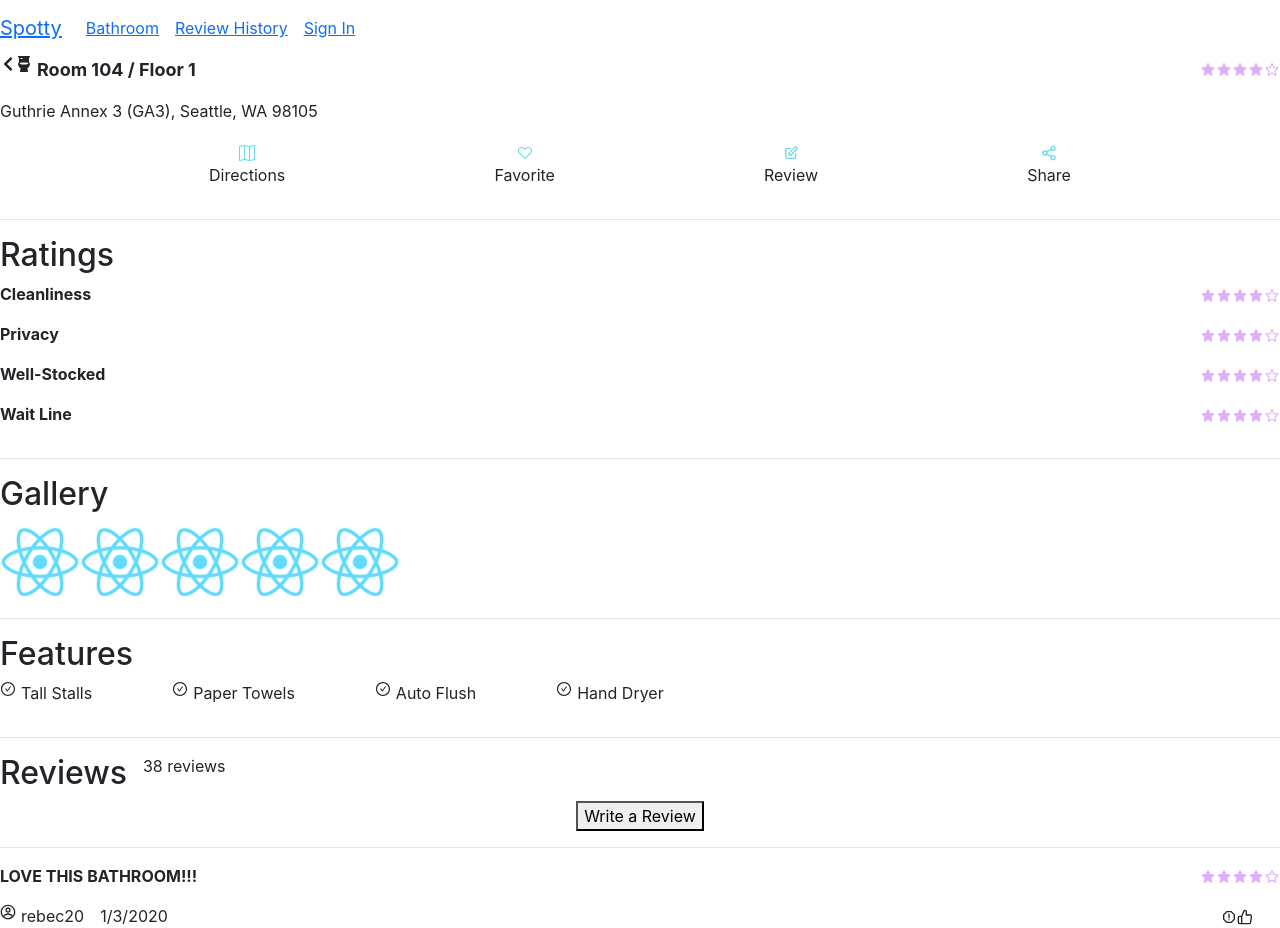
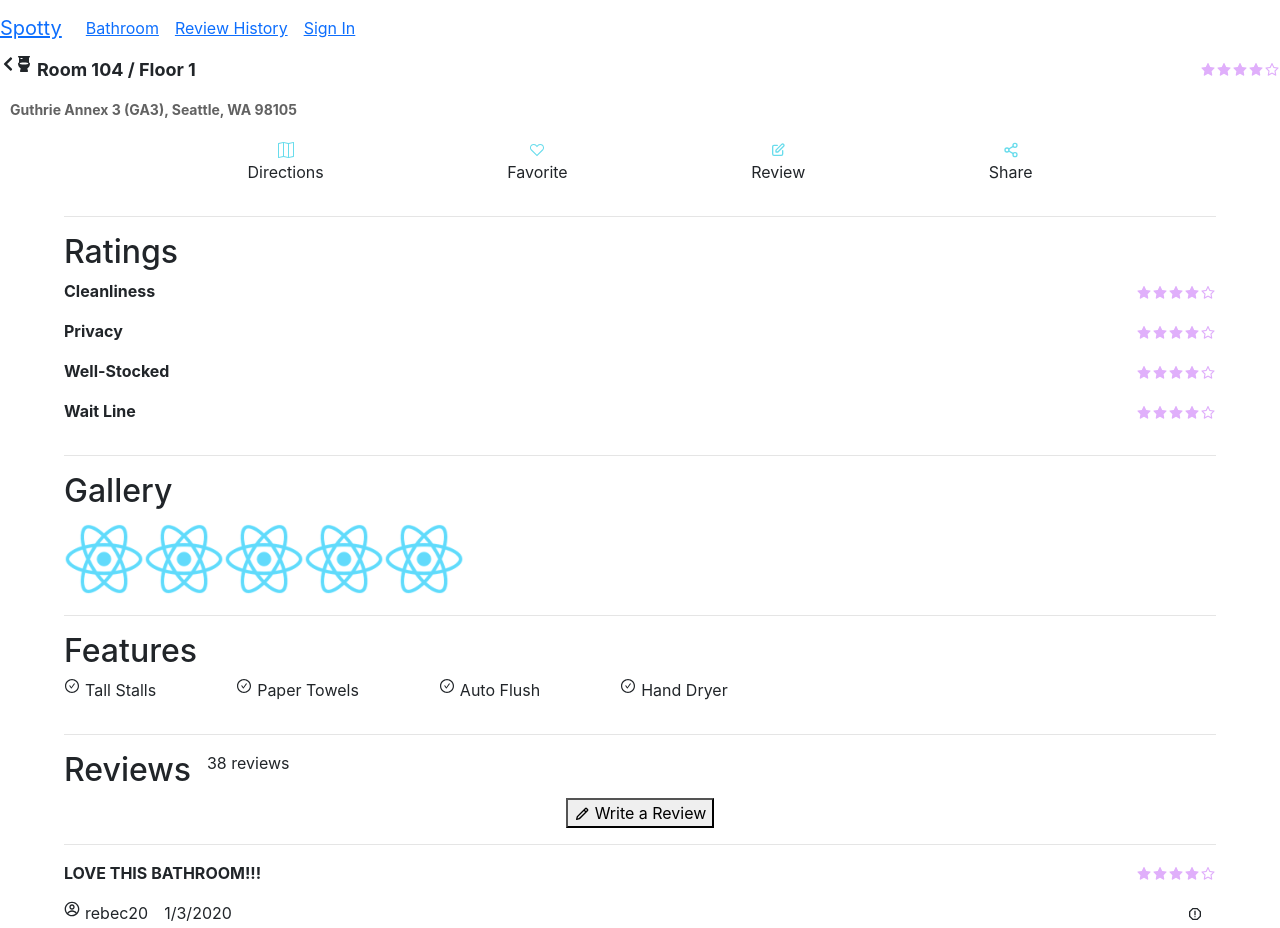
Before and after one commit to lisicase/vonia, a React (Create React App) app: page /bathroom in a window 1280 px wide. Shown: the top 928 px of the page. Built offline with nearby package versions, Linux system fonts and the light colour scheme.

Commit message:
updated styling

```diff
--- a/src/BathroomPage.js
+++ b/src/BathroomPage.js
@@ -3,6 +3,7 @@ import React from 'react';
 import { Component } from 'react';
 // Icons
 import { AiOutlineCheckCircle, AiOutlineStar, AiFillStar } from "react-icons/ai";
+import { BiPencil } from "react-icons/bi";
 import { BsMap } from "react-icons/bs";
 import { CgProfile } from "react-icons/cg";
 import { FaToilet, FaChevronLeft } from "react-icons/fa";
@@ -16,15 +17,20 @@ class BathroomPage extends Component {
       return (
         <div style={{textAlign:"left"}}>
             <BathroomPageTitle/>
-            <BathroomActions/>
-            <Divider />
-            <BathroomRatings/>
-            <Divider />
-            <BathroomGallery/>
-            <Divider />
-            <BathroomFeatures/>
-            <Divider />
-            <BathroomReviews/>
+            <div style={{display:'flex', flexDirection:'row', alignContent:'center' }}>
+                <div style={{width:"5vw"}} />
+                <div style={{width:"90vw"}}>
+                    <BathroomActions />
+                    <Divider />
+                    <BathroomRatings />
+                    <Divider />
+                    <BathroomGallery />
+                    <Divider />
+                    <BathroomFeatures />
+                    <Divider />
+                    <BathroomReviews />
+                </div>
+            </div>
         </div>
       );
     }
@@ -33,7 +39,11 @@ class BathroomPage extends Component {
 class Divider extends Component {
     render() {
         return (
-            <div style={{ borderBottom: '1px solid #E5E5E5', paddingTop:'1rem', marginBottom:'1rem'}} />
+            <div style={{
+                borderBottom: '1px solid #E5E5E5',
+                paddingTop:'1rem',
+                marginBottom:'1rem'
+            }} />
         )
     }
 }
@@ -50,7 +60,9 @@ class BathroomPageTitle extends Component {
                 </div>
                 <StarRating />
             </div>
-            <p>Guthrie Annex 3 (GA3), Seattle, WA 98105</p>
+            <p style={{marginLeft:'10px', fontSize:'14px', color:'#626262'}}>
+                <strong>Guthrie Annex 3 (GA3), Seattle, WA 98105</strong>
+            </p>
         </div>
       );
     }
@@ -160,7 +172,10 @@ class BathroomReviews extends Component {
                 <p style={{marginLeft:'1rem'}}>38 reviews</p>
             </div>
             <div style={{textAlign:'center'}}>
-                <button>Write a Review</button>
+                <button>
+                    <BiPencil style={{marginRight:'5'}} />
+                    Write a Review
+                </button>
             </div>
             <Divider />
             <AllBathroomReviews/>
```
